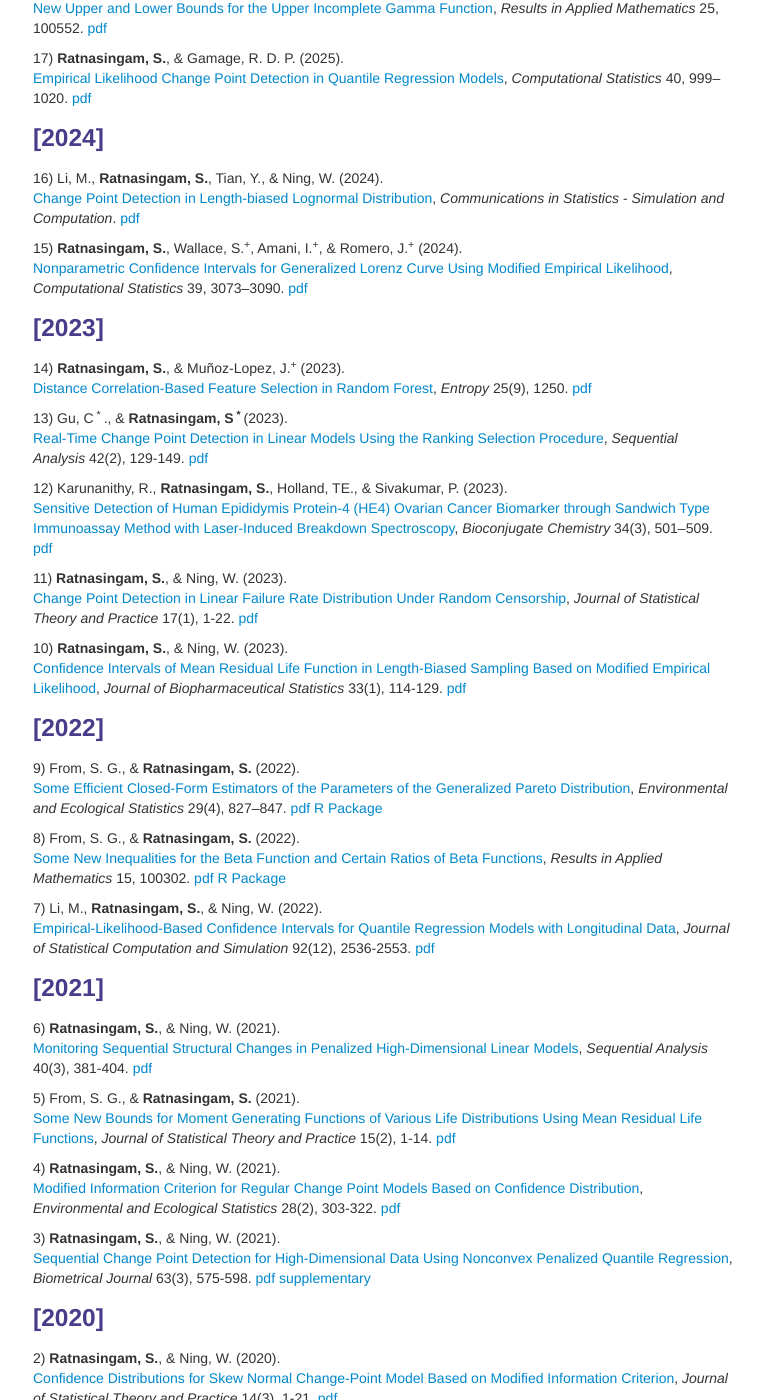
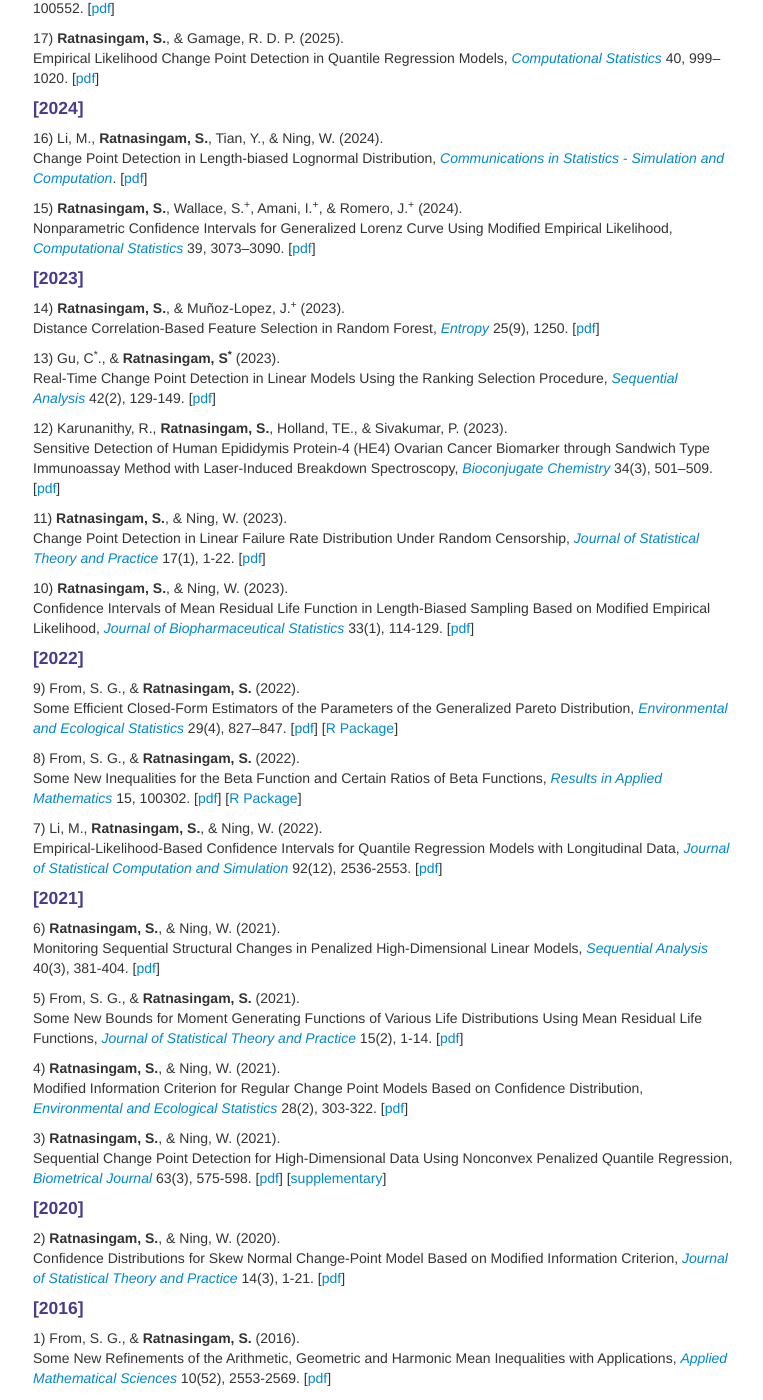
Before and after one commit to suthakaranr/suthakaranr.github.io, a Jekyll site: the page built from pages/Research.md, in a window 1280 px wide and 1400 px high, scrolled down 536 px. Shown: the whole window, without its empty margins (257-1020 px from the left). Built offline with Jekyll 4.4.1, drawn with Linux system fonts in a browser that asks for light colours; some of the changed text lies outside the part shown.

Commit message:
Update Research.md

```diff
--- a/pages/Research.md
+++ b/pages/Research.md
@@ -18,76 +18,76 @@ I am happy to work with undergraduate and graduate students. If you are interest
 
 #### Peer Reviewed Publications
 
-### [2025]
+#### [2025]
 
-19) Gu, C<sup> * </sup>., & <b>Ratnasingam, S<sup> * </sup></b>. (2025).
-   [Change Point Detection in SCAD-Penalized Dynamic Panel Models](https://doi.org/10.1080/07474946.2025.2510372), *Sequential Analysis*. [pdf](../assets/2025CGSR.pdf)
+19) Gu, C<sup>*</sup>., & <b>Ratnasingam, S<sup>*</sup></b>. (2025).
+   Change Point Detection in SCAD-Penalized Dynamic Panel Models, <i><a href="https://doi.org/10.1080/07474946.2025.2510372" target="_blank">Sequential Analysis</a></i>. [<a href="../assets/2025CGSR.pdf" target="_blank">pdf</a>]
 
 18) From, S. G., & <b>Ratnasingam, S.</b> (2025).
-   [New Upper and Lower Bounds for the Upper Incomplete Gamma Function](https://doi.org/10.1016/j.rinam.2025.100552), *Results in Applied Mathematics* 25, 100552. [pdf](../assets/2025FSRINAM.pdf)
+   New Upper and Lower Bounds for the Upper Incomplete Gamma Function, <i><a href="https://doi.org/10.1016/j.rinam.2025.100552" target="_blank">Results in Applied Mathematics</a></i> 25, 100552. [<a href="../assets/2025FSRINAM.pdf" target="_blank">pdf</a>]
 
 17) <b>Ratnasingam, S.</b>, & Gamage, R. D. P. (2025).
-   [Empirical Likelihood Change Point Detection in Quantile Regression Models](https://doi.org/10.1007/s00180-024-01526-w), *Computational Statistics* 40, 999–1020. [pdf](../assets/2024SRRG.pdf)
+   Empirical Likelihood Change Point Detection in Quantile Regression Models, <i><a href="https://doi.org/10.1007/s00180-024-01526-w" target="_blank">Computational Statistics</a></i> 40, 999–1020. [<a href="../assets/2024SRRG.pdf" target="_blank">pdf</a>]
 
-### [2024]
+#### [2024]
 
 16) Li, M., <b>Ratnasingam, S.</b>, Tian, Y., & Ning, W. (2024).
-   [Change Point Detection in Length-biased Lognormal Distribution](https://doi.org/10.1080/03610918.2024.2386561), *Communications in Statistics - Simulation and Computation*. [pdf](../assets/2024SRWN.pdf)
+   Change Point Detection in Length-biased Lognormal Distribution, <i><a href="https://doi.org/10.1080/03610918.2024.2386561" target="_blank">Communications in Statistics - Simulation and Computation</a></i>. [<a href="../assets/2024SRWN.pdf" target="_blank">pdf</a>]
 
 15) <b>Ratnasingam, S.</b>, Wallace, S.<sup>+</sup>, Amani, I.<sup>+</sup>, & Romero, J.<sup>+</sup> (2024).
-   [Nonparametric Confidence Intervals for Generalized Lorenz Curve Using Modified Empirical Likelihood](https://doi.org/10.1007/s00180-023-01431-8), *Computational Statistics* 39, 3073–3090. [pdf](../assets/2023SRSIJ.pdf)
+   Nonparametric Confidence Intervals for Generalized Lorenz Curve Using Modified Empirical Likelihood, <i><a href="https://doi.org/10.1007/s00180-023-01431-8" target="_blank">Computational Statistics</a></i> 39, 3073–3090. [<a href="../assets/2023SRSIJ.pdf" target="_blank">pdf</a>]
 
-### [2023]
+#### [2023]
 
 14) <b>Ratnasingam, S.</b>, & Muñoz-Lopez, J.<sup>+</sup> (2023).
-   [Distance Correlation-Based Feature Selection in Random Forest](https://www.ncbi.nlm.nih.gov/pmc/articles/PMC10528294/), *Entropy* 25(9), 1250. [pdf](../assets/2023SJEN.pdf)
+   Distance Correlation-Based Feature Selection in Random Forest, <i><a href="https://www.ncbi.nlm.nih.gov/pmc/articles/PMC10528294/" target="_blank">Entropy</a></i> 25(9), 1250. [<a href="../assets/2023SJEN.pdf" target="_blank">pdf</a>]
 
-13) Gu, C<sup> * </sup>., & <b>Ratnasingam, S<sup> * </sup></b> (2023).
-   [Real-Time Change Point Detection in Linear Models Using the Ranking Selection Procedure](https://doi.org/10.1080/07474946.2023.2187416), *Sequential Analysis* 42(2), 129-149. [pdf](../assets/2023CGSR.pdf)
+13) Gu, C<sup>*</sup>., & <b>Ratnasingam, S<sup>*</sup></b> (2023).
+   Real-Time Change Point Detection in Linear Models Using the Ranking Selection Procedure, <i><a href="https://doi.org/10.1080/07474946.2023.2187416" target="_blank">Sequential Analysis</a></i> 42(2), 129-149. [<a href="../assets/2023CGSR.pdf" target="_blank">pdf</a>]
 
 12) Karunanithy, R., <b>Ratnasingam, S.</b>, Holland, TE., & Sivakumar, P. (2023).
-   [Sensitive Detection of Human Epididymis Protein-4 (HE4) Ovarian Cancer Biomarker through Sandwich Type Immunoassay Method with Laser-Induced Breakdown Spectroscopy](https://doi.org/10.1021/acs.bioconjchem.2c00551), *Bioconjugate Chemistry* 34(3), 501–509. [pdf](../assets/2023RKSU.pdf)
+   Sensitive Detection of Human Epididymis Protein-4 (HE4) Ovarian Cancer Biomarker through Sandwich Type Immunoassay Method with Laser-Induced Breakdown Spectroscopy, <i><a href="https://doi.org/10.1021/acs.bioconjchem.2c00551" target="_blank">Bioconjugate Chemistry</a></i> 34(3), 501–509. [<a href="../assets/2023RKSU.pdf" target="_blank">pdf</a>]
 
 11) <b>Ratnasingam, S.</b>, & Ning, W. (2023).
-   [Change Point Detection in Linear Failure Rate Distribution Under Random Censorship](https://doi.org/10.1007/s42519-022-00309-0), *Journal of Statistical Theory and Practice* 17(1), 1-22. [pdf](../assets/2023SWJSTP.pdf)
+   Change Point Detection in Linear Failure Rate Distribution Under Random Censorship, <i><a href="https://doi.org/10.1007/s42519-022-00309-0" target="_blank">Journal of Statistical Theory and Practice</a></i> 17(1), 1-22. [<a href="../assets/2023SWJSTP.pdf" target="_blank">pdf</a>]
 
 10) <b>Ratnasingam, S.</b>, & Ning, W. (2023).
-    [Confidence Intervals of Mean Residual Life Function in Length-Biased Sampling Based on Modified Empirical Likelihood](https://doi.org/10.1080/10543406.2022.2089157), *Journal of Biopharmaceutical Statistics* 33(1), 114-129. [pdf](../assets/2023SWJBPS.pdf)
+    Confidence Intervals of Mean Residual Life Function in Length-Biased Sampling Based on Modified Empirical Likelihood, <i><a href="https://doi.org/10.1080/10543406.2022.2089157" target="_blank">Journal of Biopharmaceutical Statistics</a></i> 33(1), 114-129. [<a href="../assets/2023SWJBPS.pdf" target="_blank">pdf</a>]
 
-### [2022]
+#### [2022]
 
 9) From, S. G., & <b>Ratnasingam, S.</b> (2022).
-    [Some Efficient Closed-Form Estimators of the Parameters of the Generalized Pareto Distribution](https://doi.org/10.1007/s10651-022-00548-1), *Environmental and Ecological Statistics* 29(4), 827–847. [pdf](../assets/2022FSEES.pdf) [R Package](https://github.com/suthakaranr/EfficientClosedGPD)
+    Some Efficient Closed-Form Estimators of the Parameters of the Generalized Pareto Distribution, <i><a href="https://doi.org/10.1007/s10651-022-00548-1" target="_blank">Environmental and Ecological Statistics</a></i> 29(4), 827–847. [<a href="../assets/2022FSEES.pdf" target="_blank">pdf</a>] [<a href="https://github.com/suthakaranr/EfficientClosedGPD" target="_blank">R Package</a>]
 
 8) From, S. G., & <b>Ratnasingam, S.</b> (2022).
-    [Some New Inequalities for the Beta Function and Certain Ratios of Beta Functions](https://doi.org/10.1016/j.rinam.2022.100302), *Results in Applied Mathematics* 15, 100302. [pdf](../assets/2022FSRINAM.pdf) [R Package](https://github.com/suthakaranr/IneqBetaFun)
+    Some New Inequalities for the Beta Function and Certain Ratios of Beta Functions, <i><a href="https://doi.org/10.1016/j.rinam.2022.100302" target="_blank">Results in Applied Mathematics</a></i> 15, 100302. [<a href="../assets/2022FSRINAM.pdf" target="_blank">pdf</a>] [<a href="https://github.com/suthakaranr/IneqBetaFun" target="_blank">R Package</a>]
 
 7) Li, M., <b>Ratnasingam, S.</b>, & Ning, W. (2022).
-    [Empirical-Likelihood-Based Confidence Intervals for Quantile Regression Models with Longitudinal Data](https://doi.org/10.1080/00949655.2022.2043322), *Journal of Statistical Computation and Simulation* 92(12), 2536-2553. [pdf](../assets/2022ELJSCS.pdf)
+    Empirical-Likelihood-Based Confidence Intervals for Quantile Regression Models with Longitudinal Data, <i><a href="https://doi.org/10.1080/00949655.2022.2043322" target="_blank">Journal of Statistical Computation and Simulation</a></i> 92(12), 2536-2553. [<a href="../assets/2022ELJSCS.pdf" target="_blank">pdf</a>]
 
-### [2021]
+#### [2021]
 
 6) <b>Ratnasingam, S.</b>, & Ning, W. (2021).
-    [Monitoring Sequential Structural Changes in Penalized High-Dimensional Linear Models](https://doi.org/10.1080/07474946.2021.1940500), *Sequential Analysis* 40(3), 381-404. [pdf](../assets/2021SWSA.pdf)
+    Monitoring Sequential Structural Changes in Penalized High-Dimensional Linear Models, <i><a href="https://doi.org/10.1080/07474946.2021.1940500" target="_blank">Sequential Analysis</a></i> 40(3), 381-404. [<a href="../assets/2021SWSA.pdf" target="_blank">pdf</a>]
 
 5) From, S. G., & <b>Ratnasingam, S.</b> (2021).
-    [Some New Bounds for Moment Generating Functions of Various Life Distributions Using Mean Residual Life Functions](https://doi.org/10.1007/s42519-021-00176-1), *Journal of Statistical Theory and Practice* 15(2), 1-14. [pdf](../assets/2021FSJSPT.pdf)
+    Some New Bounds for Moment Generating Functions of Various Life Distributions Using Mean Residual Life Functions, <i><a href="https://doi.org/10.1007/s42519-021-00176-1" target="_blank">Journal of Statistical Theory and Practice</a></i> 15(2), 1-14. [<a href="../assets/2021FSJSPT.pdf" target="_blank">pdf</a>]
 
 4) <b>Ratnasingam, S.</b>, & Ning, W. (2021).
-    [Modified Information Criterion for Regular Change Point Models Based on Confidence Distribution](https://doi.org/10.1007/s10651-021-00485-5), *Environmental and Ecological Statistics* 28(2), 303-322. [pdf](../assets/2021SWEES.pdf)
+    Modified Information Criterion for Regular Change Point Models Based on Confidence Distribution, <i><a href="https://doi.org/10.1007/s10651-021-00485-5" target="_blank">Environmental and Ecological Statistics</a></i> 28(2), 303-322. [<a href="../assets/2021SWEES.pdf" target="_blank">pdf</a>]
 
 3) <b>Ratnasingam, S.</b>, & Ning, W. (2021).
-    [Sequential Change Point Detection for High-Dimensional Data Using Nonconvex Penalized Quantile Regression](https://doi.org/10.1002/bimj.202000078), *Biometrical Journal* 63(3), 575-598. [pdf](../assets/2020SWBJ.pdf) [supplementary](https://onlinelibrary.wiley.com/action/downloadSupplement?doi=10.1002%2Fbimj.202000078&file=bimj2203-sup-0002-SuppMat.pdf)
+    Sequential Change Point Detection for High-Dimensional Data Using Nonconvex Penalized Quantile Regression, <i><a href="https://doi.org/10.1002/bimj.202000078" target="_blank">Biometrical Journal</a></i> 63(3), 575-598. [<a href="../assets/2020SWBJ.pdf" target="_blank">pdf</a>] [<a href="https://onlinelibrary.wiley.com/action/downloadSupplement?doi=10.1002%2Fbimj.202000078&file=bimj2203-sup-0002-SuppMat.pdf" target="_blank">supplementary</a>]
 
-### [2020]
+#### [2020]
 
 2) <b>Ratnasingam, S.</b>, & Ning, W. (2020).
-    [Confidence Distributions for Skew Normal Change-Point Model Based on Modified Information Criterion](https://doi.org/10.1007/s42519-020-00108-5), *Journal of Statistical Theory and Practice* 14(3), 1-21. [pdf](../assets/2020SWJSPT.pdf)
+    Confidence Distributions for Skew Normal Change-Point Model Based on Modified Information Criterion, <i><a href="https://doi.org/10.1007/s42519-020-00108-5" target="_blank">Journal of Statistical Theory and Practice</a></i> 14(3), 1-21. [<a href="../assets/2020SWJSPT.pdf" target="_blank">pdf</a>]
 
-### [2016]
+#### [2016]
 
 1) From, S. G., & <b>Ratnasingam, S.</b> (2016).
-    [Some New Refinements of the Arithmetic, Geometric and Harmonic Mean Inequalities with Applications](http://dx.doi.org/10.12988/ams.2016.66191), *Applied Mathematical Sciences* 10(52), 2553-2569. [pdf](../assets/2016FSAMS.pdf)
+    Some New Refinements of the Arithmetic, Geometric and Harmonic Mean Inequalities with Applications, <i><a href="http://dx.doi.org/10.12988/ams.2016.66191" target="_blank">Applied Mathematical Sciences</a></i> 10(52), 2553-2569. [<a href="../assets/2016FSAMS.pdf" target="_blank">pdf</a>]
 
 ---
 
```
